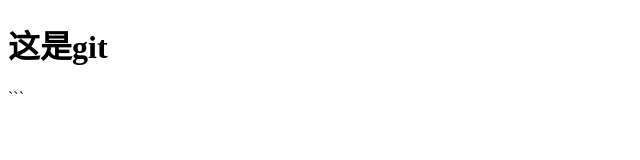
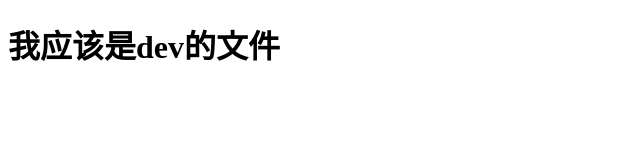
Before and after one commit to WebTianJie/GitProgram, a plain HTML site: page index.html in a window 1280 px wide. Shown: the whole page, without its empty margins (0-640 px from the left). Drawn offline with Linux system fonts and the light colour scheme.

Commit message:
'我是dev的文件'

````diff
--- a/index.html
+++ b/index.html
@@ -6,6 +6,6 @@
     <title>Document</title>
 </head>
 <body>
-    <h1>这是git</h1>
+    <h1>我应该是dev的文件</h1>
 </body>
-</html>```
+</html>
````
